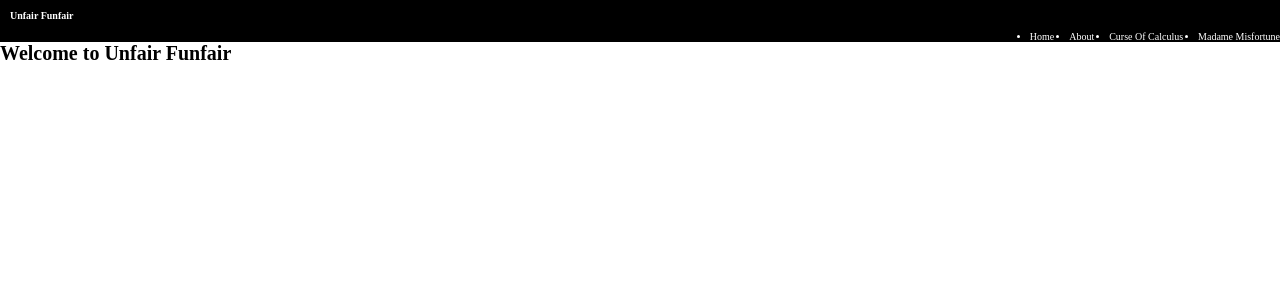
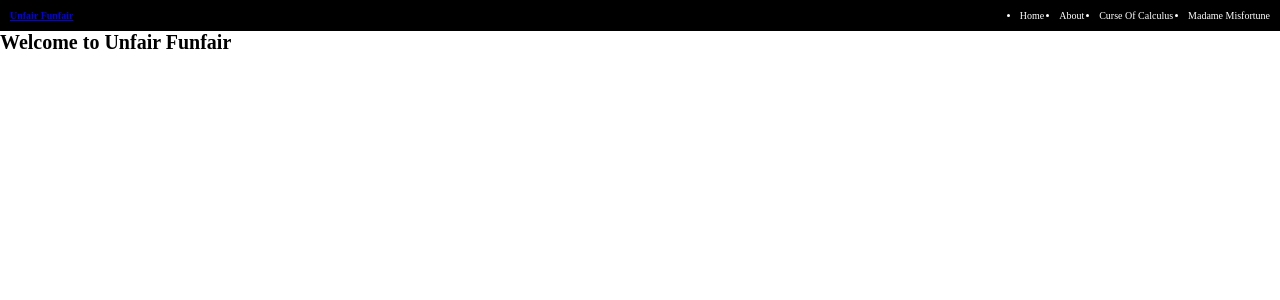
Before and after one commit to appelqvistelias/misfortunate-unfair-funfair, a Next.js app: page / in a window 1280 px wide. Shown: the top 300 px of the page. Built offline with nearby package versions, Linux system fonts and the light colour scheme.

Commit message:
cleaned up xml and added some aria labels

```diff
--- a/src/components/Navbar/Navbar.module.css
+++ b/src/components/Navbar/Navbar.module.css
@@ -1,14 +1,11 @@
 .navbar {
   position: relative;
-  background: #000;
-  color: #fff;
-}
-
-.wrapper {
   display: flex;
   justify-content: space-between;
   align-items: center;
   padding: 1rem;
+  background: #000000;
+  color: #ffffff;
 }
 
 .logo {
--- a/src/components/Navbar/Navbar.tsx
+++ b/src/components/Navbar/Navbar.tsx
@@ -8,9 +8,11 @@ export default function Navbar() {
   const [menuOpen, setMenuOpen] = useState(false);
 
   return (
+    <header>
       <nav className={styles.navbar}>
-      <div className={styles.wrapper}>
-        <p className={styles.logo}>Unfair Funfair</p>
+        <Link className={styles.logo} href="/" aria-label="Go to home page">
+          Unfair Funfair
+        </Link>
 
         <button
           className={`${styles.hamburger} ${menuOpen ? styles.open : ""}`}
@@ -21,30 +23,46 @@ export default function Navbar() {
           <span />
           <span />
         </button>
-      </div>
 
         <ul className={`${styles.navList} ${menuOpen ? styles.navOpen : ""}`}>
           <li>
-          <Link href="/" onClick={() => setMenuOpen(false)}>
+            <Link
+              href="/"
+              aria-label="Go to home page"
+              onClick={() => setMenuOpen(false)}
+            >
               Home
             </Link>
           </li>
           <li>
-          <Link href="/about" onClick={() => setMenuOpen(false)}>
+            <Link
+              href="/about"
+              aria-label="Go to about page"
+              onClick={() => setMenuOpen(false)}
+            >
               About
             </Link>
           </li>
           <li>
-          <Link href="/curse-of-calculus" onClick={() => setMenuOpen(false)}>
+            <Link
+              href="/curse-of-calculus"
+              aria-label="Go to Curse of Calculus game page"
+              onClick={() => setMenuOpen(false)}
+            >
               Curse Of Calculus
             </Link>
           </li>
           <li>
-          <Link href="/madame-misfortune" onClick={() => setMenuOpen(false)}>
+            <Link
+              href="/madame-misfortune"
+              aria-label="Go to Madame Misfortune game page"
+              onClick={() => setMenuOpen(false)}
+            >
               Madame Misfortune
             </Link>
           </li>
         </ul>
       </nav>
+    </header>
   );
 }
```
Lines whose indentation alone changed are shown as unchanged.
